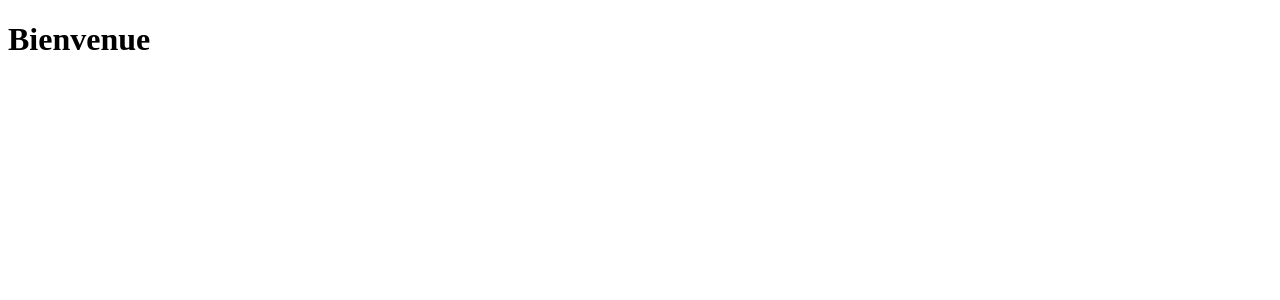
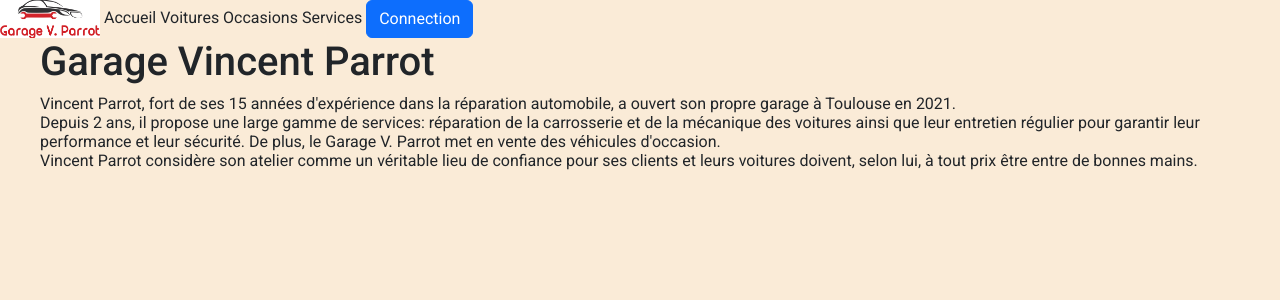
Before and after one commit to KevinMaze/ECF-studi-2023, a PHP site: page / in a window 1280 px wide. Before the commit the part shown is almost empty. Shown: the top 300 px of the page. Run offline with PHP 8.4, Linux system fonts and the light colour scheme.

Commit message:
add index.php, style.css, reset.css and header.php

```diff
--- /dev/null
+++ b/css/reset.css
@@ -0,0 +1,13 @@
+/*****RESET****/
+* {
+    padding: 0;
+    margin: 0;
+    list-style: none;
+    box-sizing: border-box;
+    line-height: normal;
+}
+
+a {
+    color: inherit;
+    text-decoration: none;
+}
--- /dev/null
+++ b/css/style.css
@@ -0,0 +1,14 @@
+/**** FLUX ***/
+.flux {
+  width: 100%;
+  max-width: 1200px;
+  margin-left: auto;
+  margin-right: auto;
+
+}
+
+
+body {
+    font-family: 'Roboto', sans-serif;
+    background-color: antiquewhite;
+}
--- a/index.php
+++ b/index.php
@@ -4,16 +4,42 @@
         <meta charset="UTF-8">
         <meta name="viewport" content="width=device-width, initial-scale=1.0">
         <meta name="description" content="*">
-        <link rel="stylesheet" href="style.css">
+        <link href="https://cdn.jsdelivr.net/npm/bootstrap@5.3.0/dist/css/bootstrap.min.css" rel="stylesheet" integrity="sha384-9ndCyUaIbzAi2FUVXJi0CjmCapSmO7SnpJef0486qhLnuZ2cdeRhO02iuK6FUUVM" crossorigin="anonymous">
+        <link rel="stylesheet" href="/css/reset.css">
+        <link rel="stylesheet" href="/css/style.css">
         <title>Garage V.Parrot (ECF hiver 2023)</title>
         <link rel="icon" type="image/png" href="/assets/iconVoiture.png">
+        <link rel="preconnect" href="https://fonts.googleapis.com">
+        <link rel="preconnect" href="https://fonts.gstatic.com" crossorigin>
+        <link href="https://fonts.googleapis.com/css2?family=Roboto:ital,wght@0,100;0,300;0,400;0,500;0,700;0,900;1,100;1,300;1,400;1,500;1,700;1,900&display=swap" rel="stylesheet">
     </head>
     <body>
 
         <header>
-            <h1>Bienvenue</h1>
+            <nav>
+                <img src="/assets/logo.png" alt="logo du garage" width=100>
+                <a href="#">Accueil</a>
+                <a href="#">Voitures Occasions</a>
+                <a href="#">Services</a>
+                <button type="button" class="btn btn-primary">Connection</button>
+            </nav>
+        </header>
 
-        </header>
+        <section>
+            <div class="flux">
+                <h1>Garage Vincent Parrot</h1>
+
+                <p>Vincent Parrot, fort de ses 15 années d'expérience dans la réparation automobile, a ouvert
+                son propre garage à Toulouse en 2021.<br>
+                Depuis 2 ans, il propose une large gamme de services: réparation de la carrosserie et de la
+                mécanique des voitures ainsi que leur entretien régulier pour garantir leur performance et
+                leur sécurité. De plus, le Garage V. Parrot met en vente des véhicules d'occasion.<br>
+                Vincent Parrot considère son atelier comme un véritable lieu de confiance pour ses clients et
+                leurs voitures doivent, selon lui, à tout prix être entre de bonnes mains.
+                </p>
+            </div>
+
+        </section>
 
 
         <footer>
@@ -21,5 +47,6 @@
         </footer>
 
         <script src="script.js"></script>
+        <script src="https://cdn.jsdelivr.net/npm/bootstrap@5.3.0/dist/js/bootstrap.bundle.min.js" integrity="sha384-geWF76RCwLtnZ8qwWowPQNguL3RmwHVBC9FhGdlKrxdiJJigb/j/68SIy3Te4Bkz" crossorigin="anonymous"></script>
     </body>
 </html>
```
Also changed, not shown: assets/logo.png (added), templates/header.php (added).
